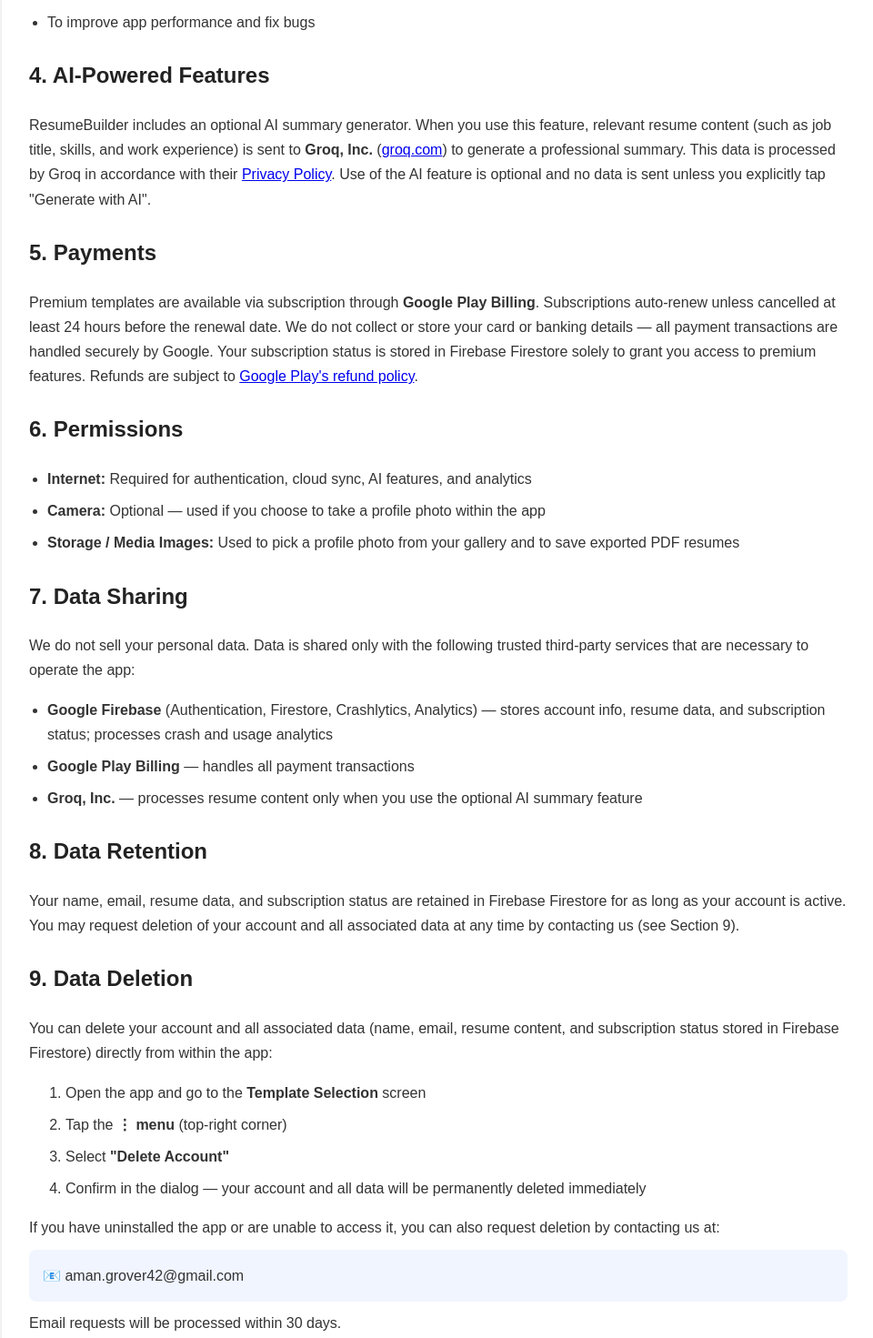
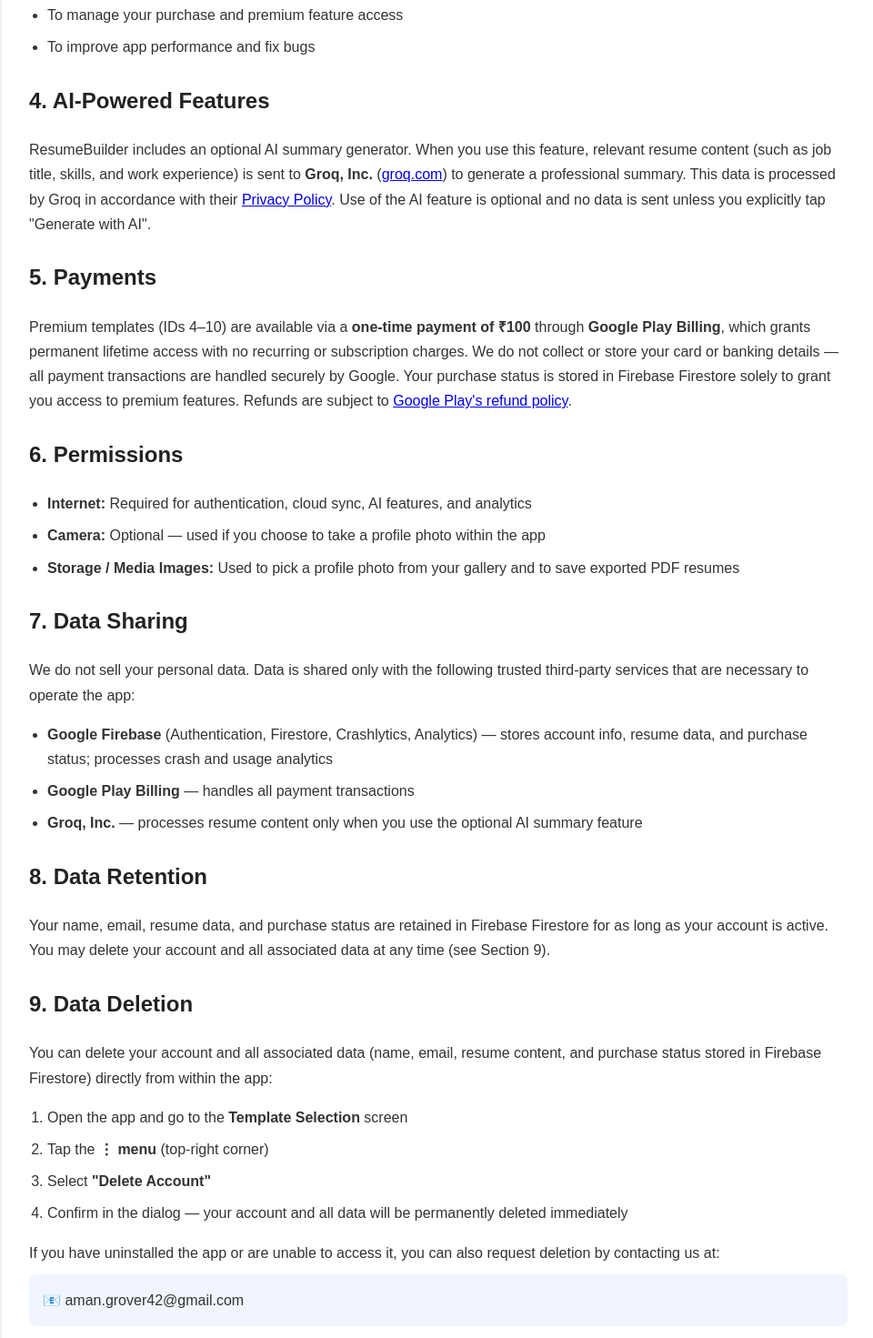
Before and after one commit to Aman-G/resumebuilder_privacy_policy, a plain HTML site: page index.html in a window 1280 px wide. Shown: the part 1480-2951 px from the top of the page at 91% size, without its empty margins (158-1118 px from the left). Drawn offline with Linux system fonts and the light colour scheme.

Commit message:
changes to privacy policy for in app data deletion request

```diff
--- a/index.html
+++ b/index.html
@@ -30,7 +30,7 @@
         p {
             margin: 10px 0;
         }
-        ul {
+        ul, ol {
             padding-left: 20px;
         }
         li {
@@ -94,10 +94,10 @@
             It is not uploaded to any server.
         </p>
 
-        <h3>Subscription Data</h3>
+        <h3>Purchase Data</h3>
         <p>
-            When you purchase a subscription via Google Play, your subscription status (plan type,
-            expiry date, and Google Play purchase token) is stored in Firebase Firestore to manage
+            When you make a one-time purchase via Google Play, your purchase status (plan type,
+            access date, and Google Play purchase token) is stored in Firebase Firestore to manage
             your access to premium features. We do not store any card or banking details.
         </p>
 
@@ -116,7 +116,7 @@
             <li>To authenticate you and manage your account</li>
             <li>To generate and customise your resumes</li>
             <li>To sync your resume data across devices via Firebase Firestore</li>
-            <li>To manage your subscription and premium feature access</li>
+            <li>To manage your purchase and premium feature access</li>
             <li>To improve app performance and fix bugs</li>
         </ul>
     </div>
@@ -137,10 +137,11 @@
     <div class="section">
         <h2>5. Payments</h2>
         <p>
-            Premium templates are available via subscription through <strong>Google Play Billing</strong>.
-            Subscriptions auto-renew unless cancelled at least 24 hours before the renewal date.
+            Premium templates (IDs 4–10) are available via a <strong>one-time payment of ₹100</strong>
+            through <strong>Google Play Billing</strong>, which grants permanent lifetime access with
+            no recurring or subscription charges.
             We do not collect or store your card or banking details — all payment transactions are
-            handled securely by Google. Your subscription status is stored in Firebase Firestore
+            handled securely by Google. Your purchase status is stored in Firebase Firestore
             solely to grant you access to premium features.
             Refunds are subject to
             <a href="https://support.google.com/googleplay/answer/2479637" target="_blank">Google Play's refund policy</a>.
@@ -161,7 +162,7 @@
         <p>We do not sell your personal data. Data is shared only with the following trusted third-party services
         that are necessary to operate the app:</p>
         <ul>
-            <li><strong>Google Firebase</strong> (Authentication, Firestore, Crashlytics, Analytics) — stores account info, resume data, and subscription status; processes crash and usage analytics</li>
+            <li><strong>Google Firebase</strong> (Authentication, Firestore, Crashlytics, Analytics) — stores account info, resume data, and purchase status; processes crash and usage analytics</li>
             <li><strong>Google Play Billing</strong> — handles all payment transactions</li>
             <li><strong>Groq, Inc.</strong> — processes resume content only when you use the optional AI summary feature</li>
         </ul>
@@ -170,9 +171,9 @@
     <div class="section">
         <h2>8. Data Retention</h2>
         <p>
-            Your name, email, resume data, and subscription status are retained in Firebase Firestore
-            for as long as your account is active. You may request deletion of your account and all
-            associated data at any time by contacting us (see Section 9).
+            Your name, email, resume data, and purchase status are retained in Firebase Firestore
+            for as long as your account is active. You may delete your account and all associated
+            data at any time (see Section 9).
         </p>
     </div>
 
@@ -180,7 +181,7 @@
         <h2>9. Data Deletion</h2>
         <p>
             You can delete your account and all associated data (name, email, resume content,
-            and subscription status stored in Firebase Firestore) directly from within the app:
+            and purchase status stored in Firebase Firestore) directly from within the app:
         </p>
         <ol>
             <li>Open the app and go to the <strong>Template Selection</strong> screen</li>
```
